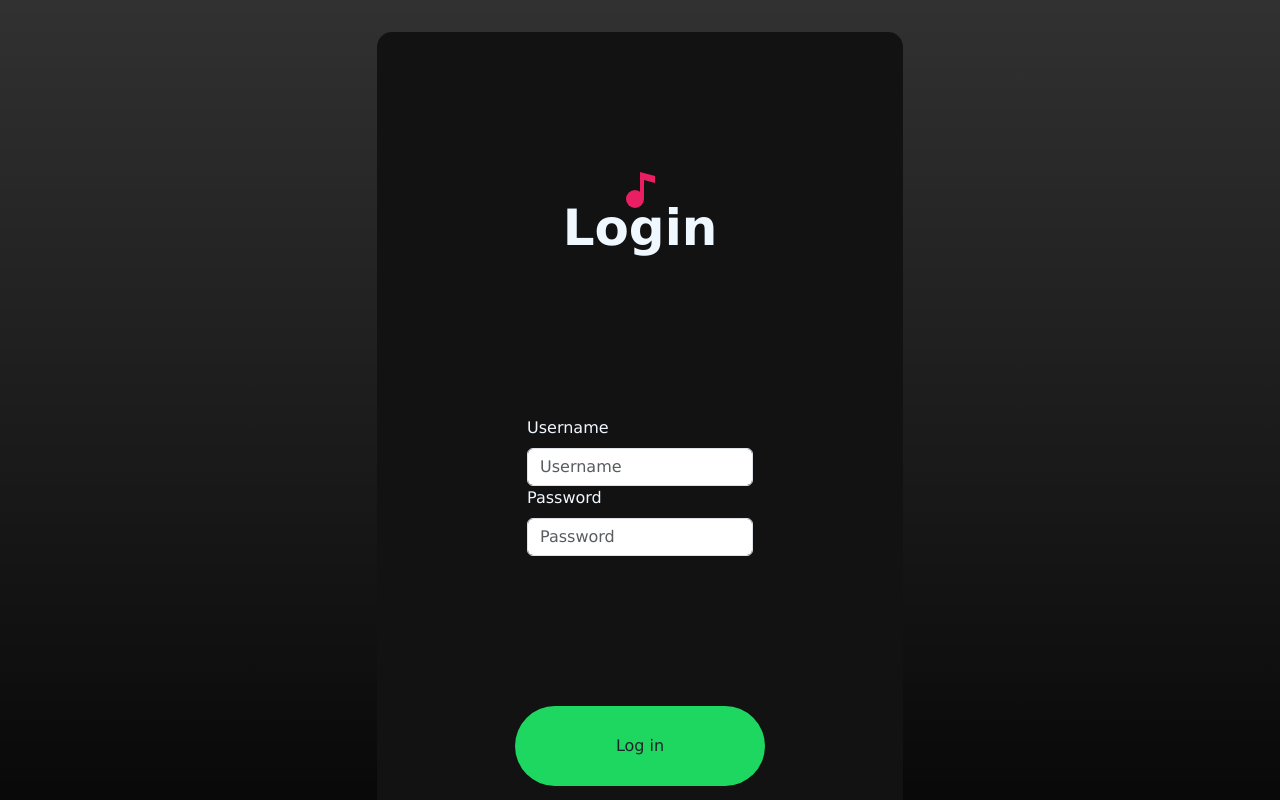
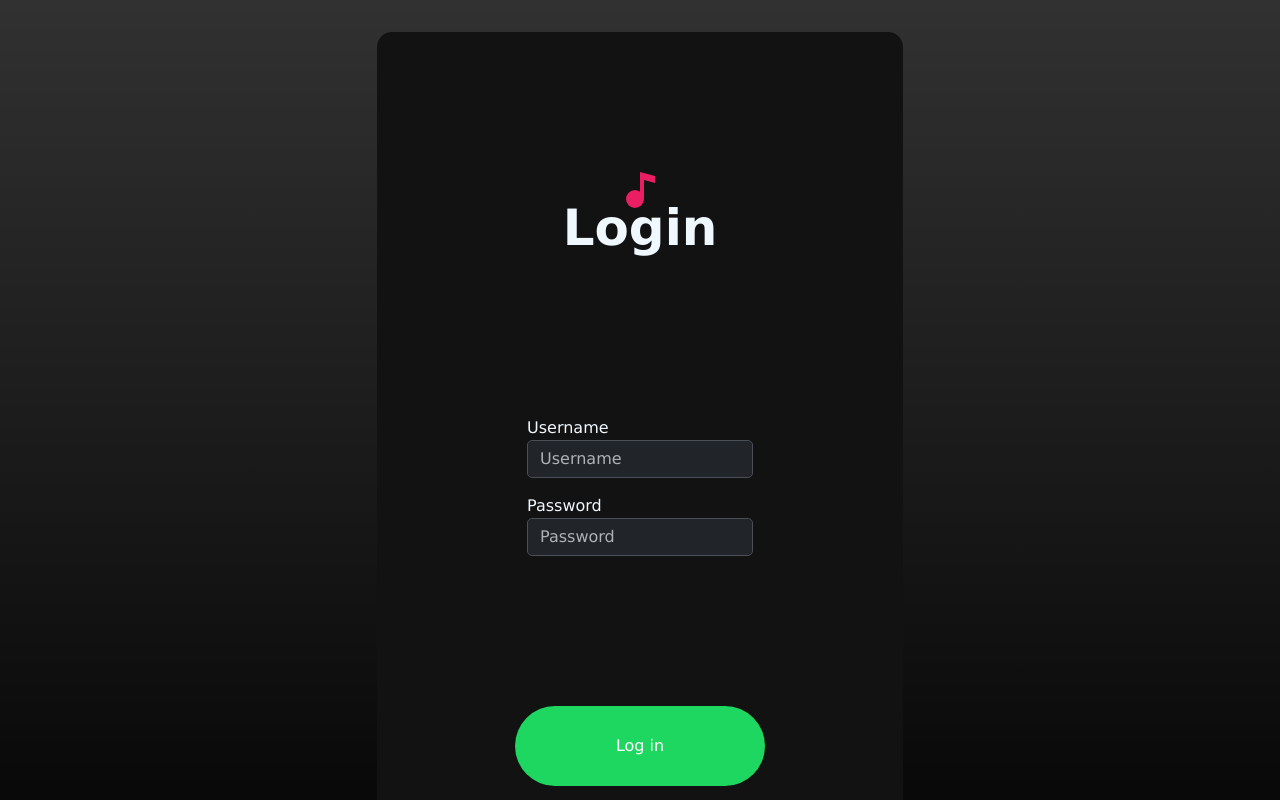
Before and after one commit to RevatureProject2MusicSharing/project2Frontend, a React (Vite) app: page / in a window 1280 px wide. Shown: the top 800 px of the page. Built offline with nearby package versions, Linux system fonts and the light colour scheme.

Commit message:
added functionality to log in button

```diff
--- a/src/Components/Login/Login.css
+++ b/src/Components/Login/Login.css
@@ -15,7 +15,6 @@
 .LoginLabel{
     display:flex;
     color:aliceblue;
-    align-self:flex-start;
 
 }
 #LoginHeader{
@@ -24,13 +23,6 @@
 }
 #icon{
     scale: 3;
-}
-.formTextBox{
-    border-radius: 5px;
-    border: 0px;
-    border-width:5px;
-    border-color:blue;
-    transition:cubic-bezier(0.55, 0.085, 0.68, 0.53)
 }
 .box {
     width: 200px;
@@ -44,3 +36,6 @@
   #indexBody{
     background: linear-gradient(rgba(0, 0, 0, 0.808) 0%, rgb(0, 0, 0) 100%)
   }
+button:hover{
+    border-color:aliceblue;
+}
--- a/src/Components/Login/Login.tsx
+++ b/src/Components/Login/Login.tsx
@@ -1,15 +1,40 @@
-import { Button, Col, Container, Form, Row } from "react-bootstrap"
+import { Container, Form, Row } from "react-bootstrap"
 import {motion} from "motion/react"
 import "./Login.css"
 import { FcMusic } from "react-icons/fc";
+import { useEffect, useState } from "react";
+import { useNavigate } from "react-router-dom";
 
 export const Login:React.FC = () => {
 
+const navigate = useNavigate()
+
+const[loginCreds, setLoginCreds] = useState({
+    username:"",
+    password:""
+})
+
+useEffect(() => {
+
+    document.documentElement.style.setProperty('--bs-border-radius','5px')
+
+},[])
 
 
+const storeValues = (input:any) => {
+
+    const name = input.target.name
+    const value = input.target.value
+
+    setLoginCreds((loginCreds) => ({...loginCreds, [name]:value}))
 
 
+}
 
+const login = () => {
+
+    console.log(loginCreds)
+}
 
 return(
 
@@ -21,23 +46,34 @@ return(
         <Row>
             <Form>
                 <Form.Group>
-                    <Form.Label className = "LoginLabel">Username</Form.Label>
-                    <Form.Control className="formTextBox" type="text" placeholder ="Username"/>
+                    <Form.Label className = "LoginLabel mb-0">Username</Form.Label>
+                    <Form.Control className="mb-3"
+                    type="text"
+                    placeholder ="Username"
+                    data-bs-theme = "dark"
+                    name="username"
+                    onChange={storeValues}/>
                 </Form.Group>
                 <Form.Group>
-                    <Form.Label className ="LoginLabel">Password</Form.Label>
-                    <Form.Control className="formTextBox" type="password" placeholder = "Password"/>
+                    <Form.Label className ="LoginLabel mb-0">Password</Form.Label>
+                    <Form.Control className=""
+                    type="password"
+                    placeholder = "Password"
+                    data-bs-theme = "dark"
+                    name="password"
+                    onChange={storeValues}/>
                 </Form.Group>
             </Form>
         </Row>
             <Row>
-            <motion.div
+            <motion.button
             className="box"
             whileHover={{ scale: 1.1 }}
             whileTap={{ scale: 0.9 }}
             transition={{ type: "spring", stiffness: 400, damping: 10 }
             }
-            >Log in</motion.div>
+            onClick={login}
+            >Log in</motion.button>
             </Row>
     </Container>
 
```
